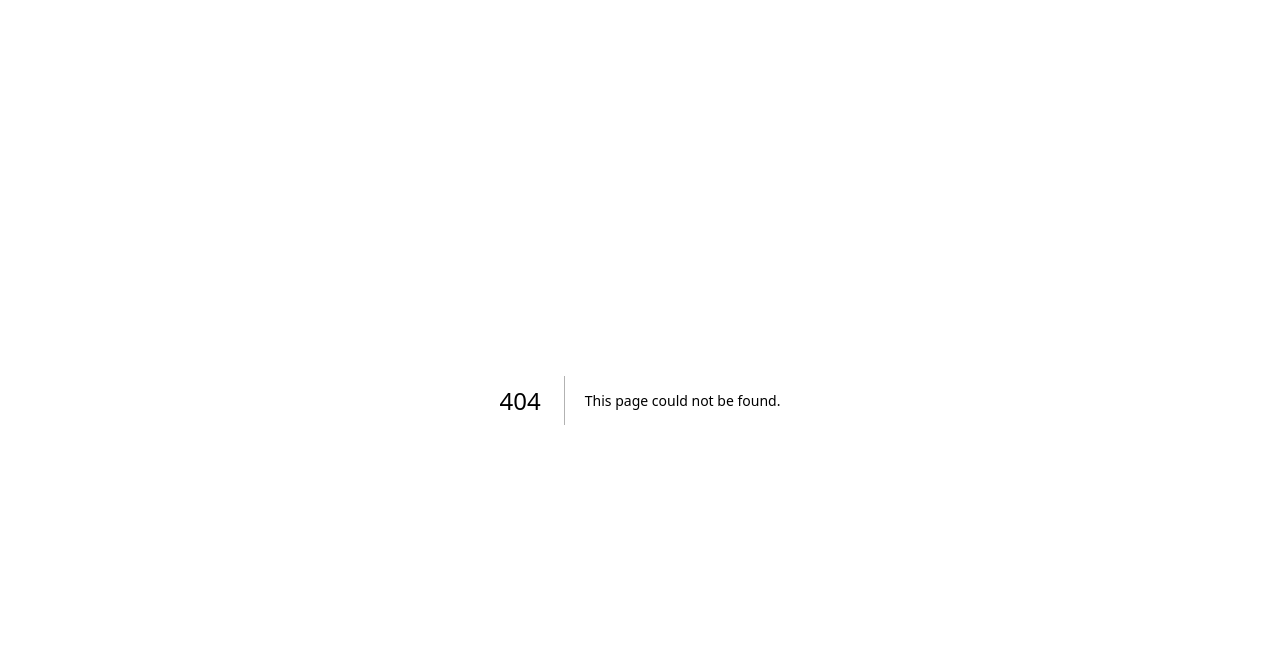
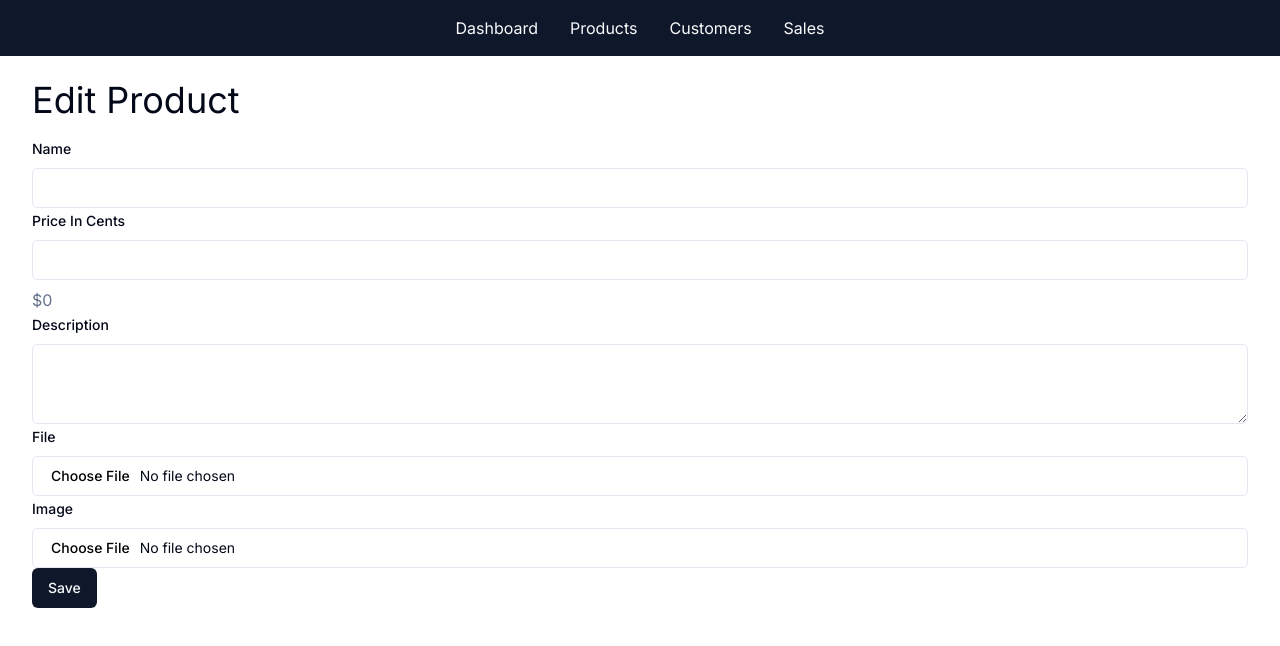
Before and after one commit to nickldimartino/trifit-ecommerce, a Next.js app: page /admin/products/1/edit in a window 1280 px wide. Before the commit this address had no page. Shown: the top 646 px of the page. Built offline with nearby package versions, Linux system fonts and the light colour scheme; no server answers; the database is empty.

Commit message:
Edit product functionality started

```diff
--- /dev/null
+++ b/src/app/admin/products/[id]/edit/page.tsx
@@ -0,0 +1,17 @@
+import db from "@/db/db";
+import { PageHeader } from "../../../_components/PageHeader";
+import ProductForm from "../../_components/ProductForm";
+
+export default async function EditProductPage({
+  params: { id },
+}: {
+  params: { id: string };
+}) {
+  const product = await db.product.findUnique({ where: { id } });
+  return (
+    <>
+      <PageHeader>Edit Product</PageHeader>
+      <ProductForm product={product} />
+    </>
+  );
+}
--- a/src/app/admin/products/_components/ProductForm.tsx
+++ b/src/app/admin/products/_components/ProductForm.tsx
@@ -8,9 +8,10 @@
 import { useState } from "react";
 import { addProduct } from "../../_actions/products";
 import { useFormState, useFormStatus } from "react-dom";
+import { Product } from "@prisma/client";
 
-export default function ProductForm() {
-  const [error, action] = useFormState(addProduct, {})
+export default function ProductForm({ product }: { product?: Product | null}) {
+  const [error, action] = useFormState(addProduct, {});
   const [priceInCents, setPriceInCents] = useState<number>();
 
   return (
@@ -33,12 +34,16 @@
         <div className="text-muted-foreground">
           {formatCurrency((priceInCents || 0) / 100)}
         </div>
-        {error.priceInCents && <div className="text-destructive">{error.priceInCents}</div>}
+        {error.priceInCents && (
+          <div className="text-destructive">{error.priceInCents}</div>
+        )}
       </div>
       <div className="space-y-2">
         <Label htmlFor="description">Description</Label>
         <Textarea id="description" name="description" required />
-        {error.description && <div className="text-destructive">{error.description}</div>}
+        {error.description && (
+          <div className="text-destructive">{error.description}</div>
+        )}
       </div>
       <div className="space-y-2">
         <Label htmlFor="name">File</Label>
```
Also changed, not shown: src/app/admin/products/[id]/download/route.ts (added), 1 other file (tests, documents, lock files or other folders).
